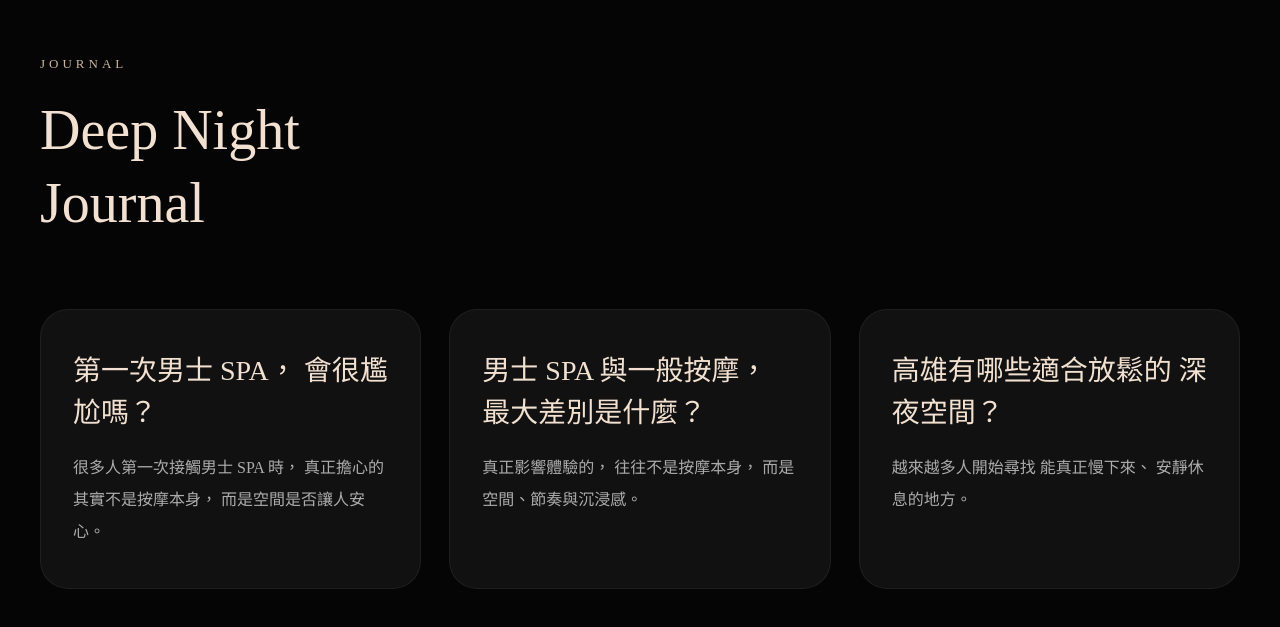
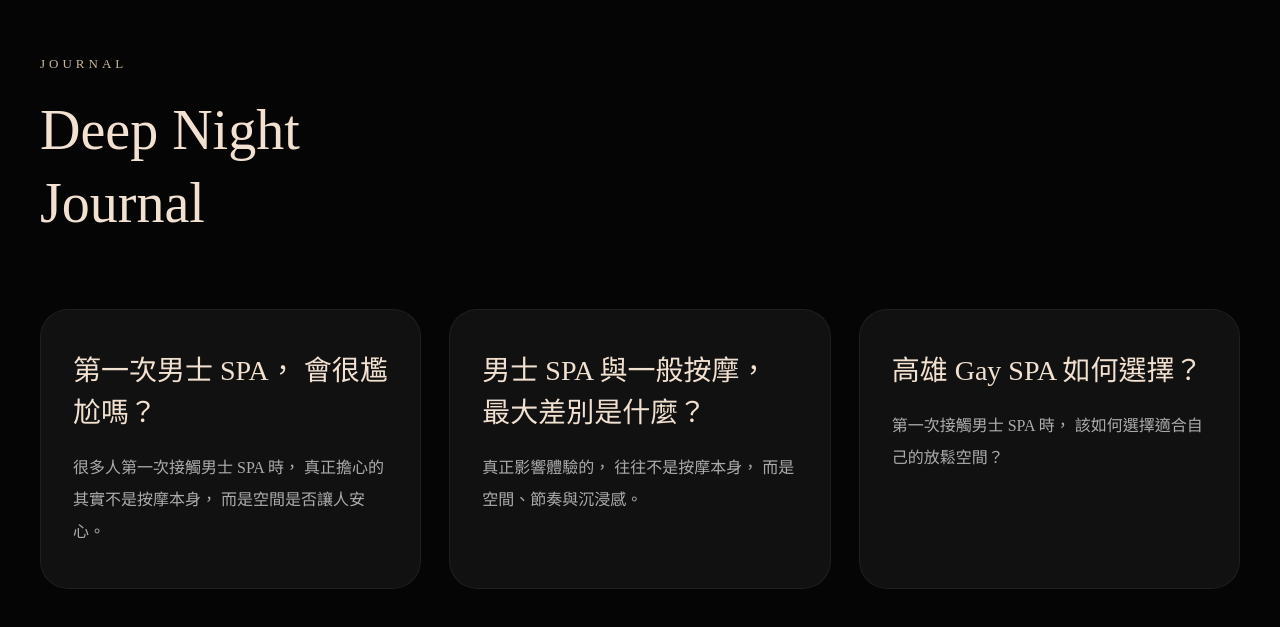
Before and after one commit to profoundroomkh/profound-room, a Next.js app: page / in a window 1280 px wide. Shown: the part 7994-8621 px from the top of the page. Built offline with nearby package versions, Linux system fonts and the light colour scheme.

Commit message:
Update page.js

```diff
--- a/app/page.js
+++ b/app/page.js
@@ -932,7 +932,7 @@ backgroundRepeat: 'no-repeat',
       </a>
 
       <a
-        href='/journal/kaohsiung-night-relax-space'
+  href='/journal/kaohsiung-gay-spa'
   style={{
     background: '#111',
     borderRadius: '28px',
@@ -951,8 +951,7 @@ backgroundRepeat: 'no-repeat',
       marginBottom: '18px',
     }}
   >
-          高雄有哪些適合放鬆的
-          深夜空間？
+    高雄 Gay SPA 如何選擇？
   </h3>
 
   <p
@@ -961,9 +960,8 @@ backgroundRepeat: 'no-repeat',
       lineHeight: '2',
     }}
   >
-          越來越多人開始尋找
-          能真正慢下來、
-          安靜休息的地方。
+    第一次接觸男士 SPA 時，
+    該如何選擇適合自己的放鬆空間？
   </p>
 </a>
     </div>
```
Lines whose indentation alone changed are shown as unchanged.
